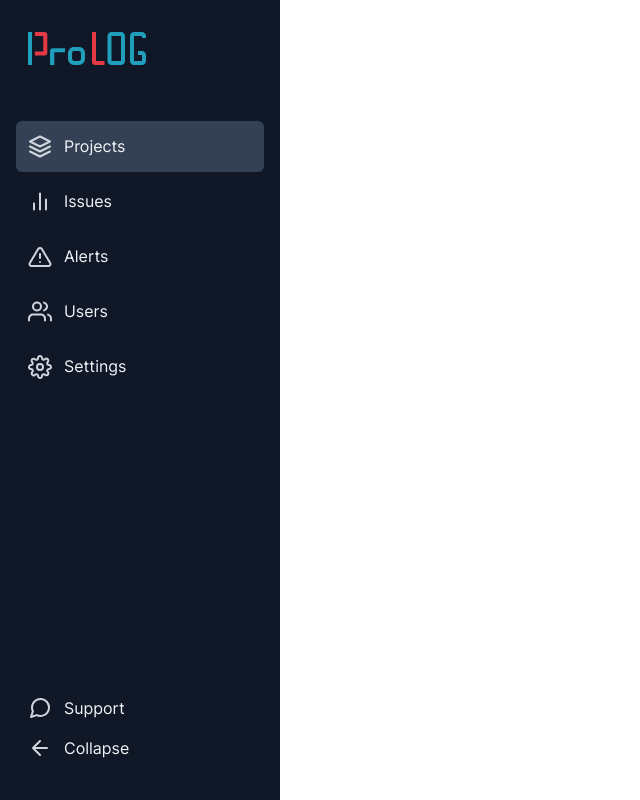
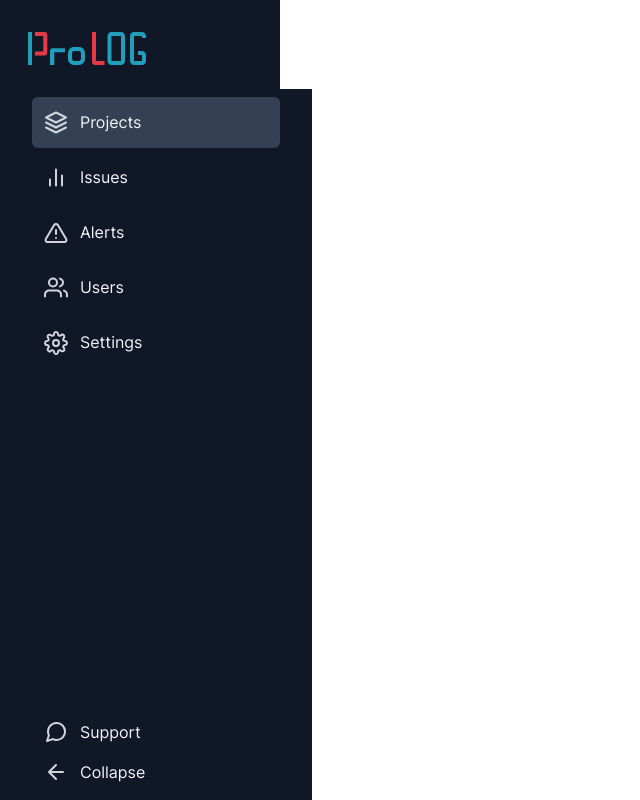
Before and after one commit to gmax85/prolog-app, a Next.js app: page / in a window 1280 px wide. Shown: the whole page, without its empty margins (0-640 px from the left). Built offline with nearby package versions, Linux system fonts and the light colour scheme.

Commit message:
Fixes padding on mobile

```diff
--- a/components/SidebarNavigation/SidebarNavigation.tsx
+++ b/components/SidebarNavigation/SidebarNavigation.tsx
@@ -59,7 +59,7 @@ const Header = styled.header`
 const Nav = styled.nav<{ isMobileMenuOpen: boolean }>`
   width: 312px;
 
-  padding: ${({ theme }) => `${theme.spacing[8]} ${theme.spacing[4]} `};
+  padding: ${({ theme }) => `${theme.spacing[2]} ${theme.spacing[8]} `};
   flex: 1;
   display: flex;
   flex-direction: column;
```
